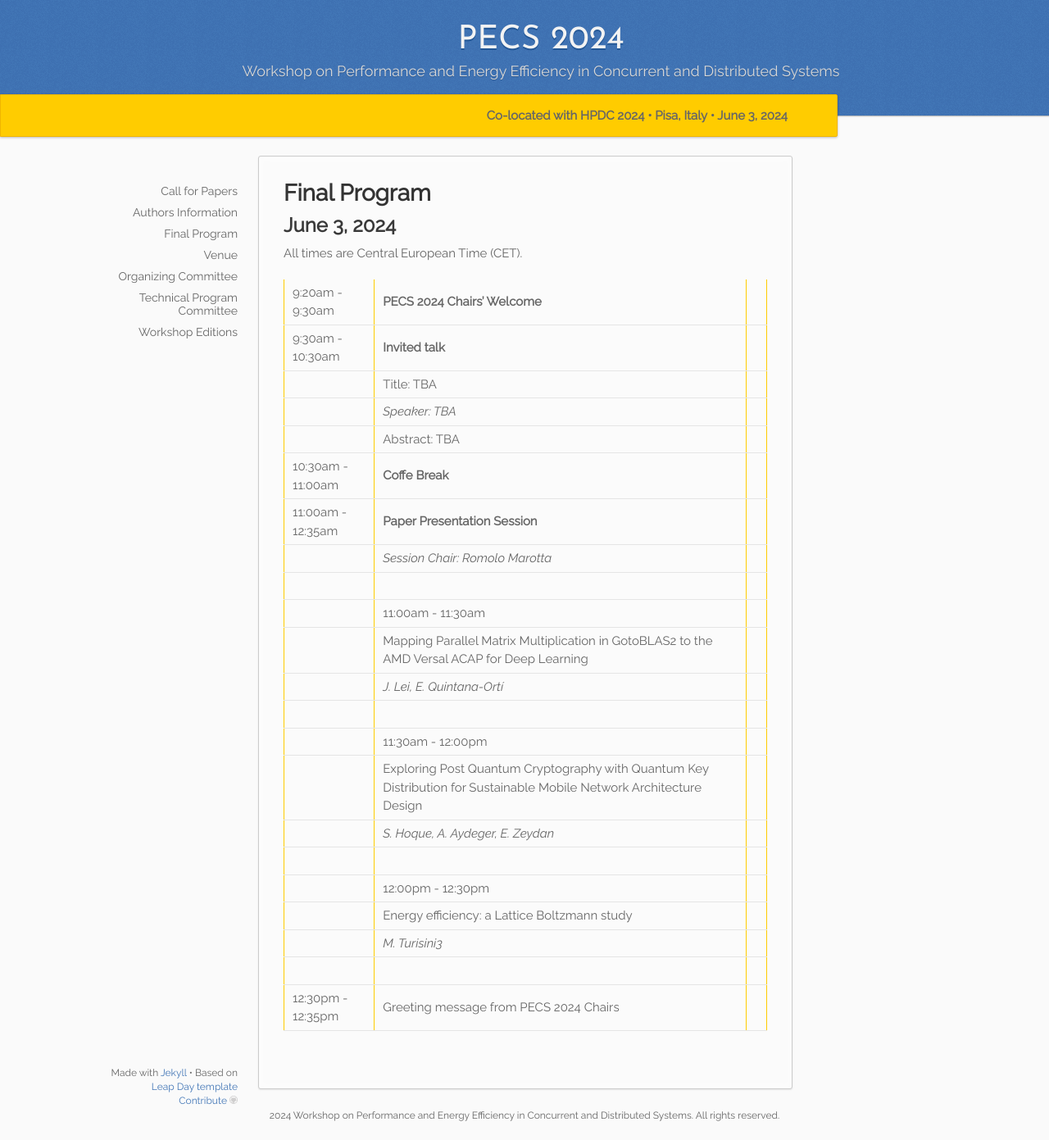
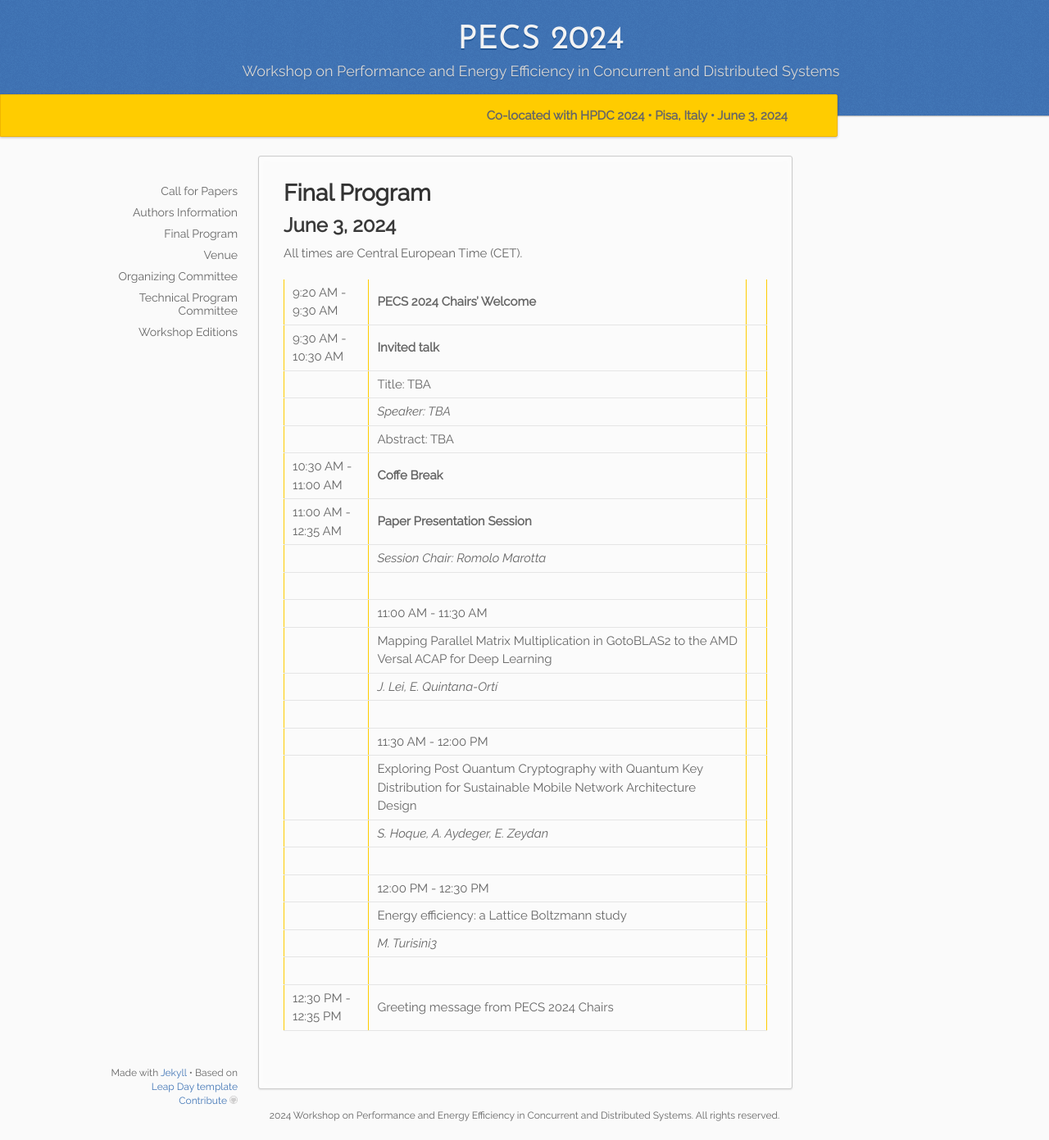
Before and after one commit to pecs-workshop/pecs-workshop.github.io, a Jekyll site: the page built from _2024/05.program.md, in a window 1280 px wide and 1391 px high. Shown: the whole window at 82% size. Built offline with Jekyll 4.4.1, drawn with Linux system fonts in a browser that asks for light colours.

Commit message:
Schedule

```diff
--- a/_2024/05.program.md
+++ b/_2024/05.program.md
@@ -12,25 +12,25 @@ permalink: /:collection/program/
 
 All times are Central European Time (CET).
 
-| 9:20am - 9:30am | **PECS 2024 Chairs' Welcome** |
-| 9:30am - 10:30am | **Invited talk** |
+| 9:20 AM - 9:30 AM | **PECS 2024 Chairs' Welcome** |
+| 9:30 AM - 10:30 AM | **Invited talk** |
 | | Title: TBA |
 | | *Speaker: TBA* |
 | |Abstract: TBA||
-| 10:30am - 11:00am | **Coffe Break** |
-| 11:00am - 12:35am | **Paper Presentation Session** |
+| 10:30 AM - 11:00 AM | **Coffe Break** |
+| 11:00 AM - 12:35 AM | **Paper Presentation Session** |
 | | *Session Chair: Romolo Marotta* |
 | | |
-| | 11:00am - 11:30am |
+| | 11:00 AM - 11:30 AM |
 | | Mapping Parallel Matrix Multiplication in GotoBLAS2 to the AMD Versal ACAP for Deep Learning |
 | | *J. Lei, E. Quintana-Ortí* |
 | | |
-| | 11:30am - 12:00pm|
+| | 11:30  AM - 12:00 PM|
 | | Exploring Post Quantum Cryptography with Quantum Key Distribution for Sustainable Mobile Network Architecture Design |
 | | *S. Hoque, A. Aydeger, E. Zeydan* |
 | | |
-| | 12:00pm - 12:30pm |
+| | 12:00 PM - 12:30 PM|
 | | Energy efficiency: a Lattice Boltzmann study |
 | | *M. Turisini3* |
 | | |
-| 12:30pm - 12:35pm | Greeting message from PECS 2024 Chairs |
+| 12:30 PM - 12:35 PM | Greeting message from PECS 2024 Chairs |
```
